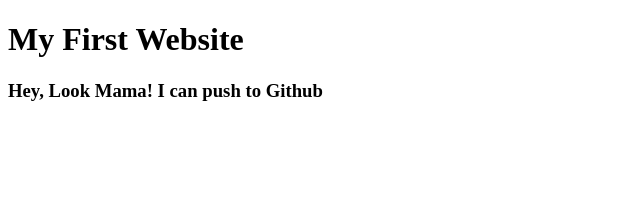
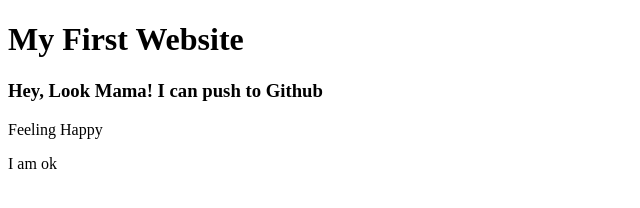
Before and after one commit to ahmedreyad43/My-first-website-01, a plain HTML site: page my first website 01/index.html in a window 1280 px wide. Shown: the whole page, without its empty margins (0-640 px from the left). Drawn offline with Linux system fonts and the light colour scheme.

Commit message:
feeling happy

```diff
--- a/my first website 01/index.html
+++ b/my first website 01/index.html
@@ -9,5 +9,7 @@
   <h1>My First Website</h1>
   <h3>Hey, Look Mama! I can push to Github
   </h3>
+  <p>Feeling Happy</p>
+  <p>I am ok</p>
 </body>
 </html>
```
